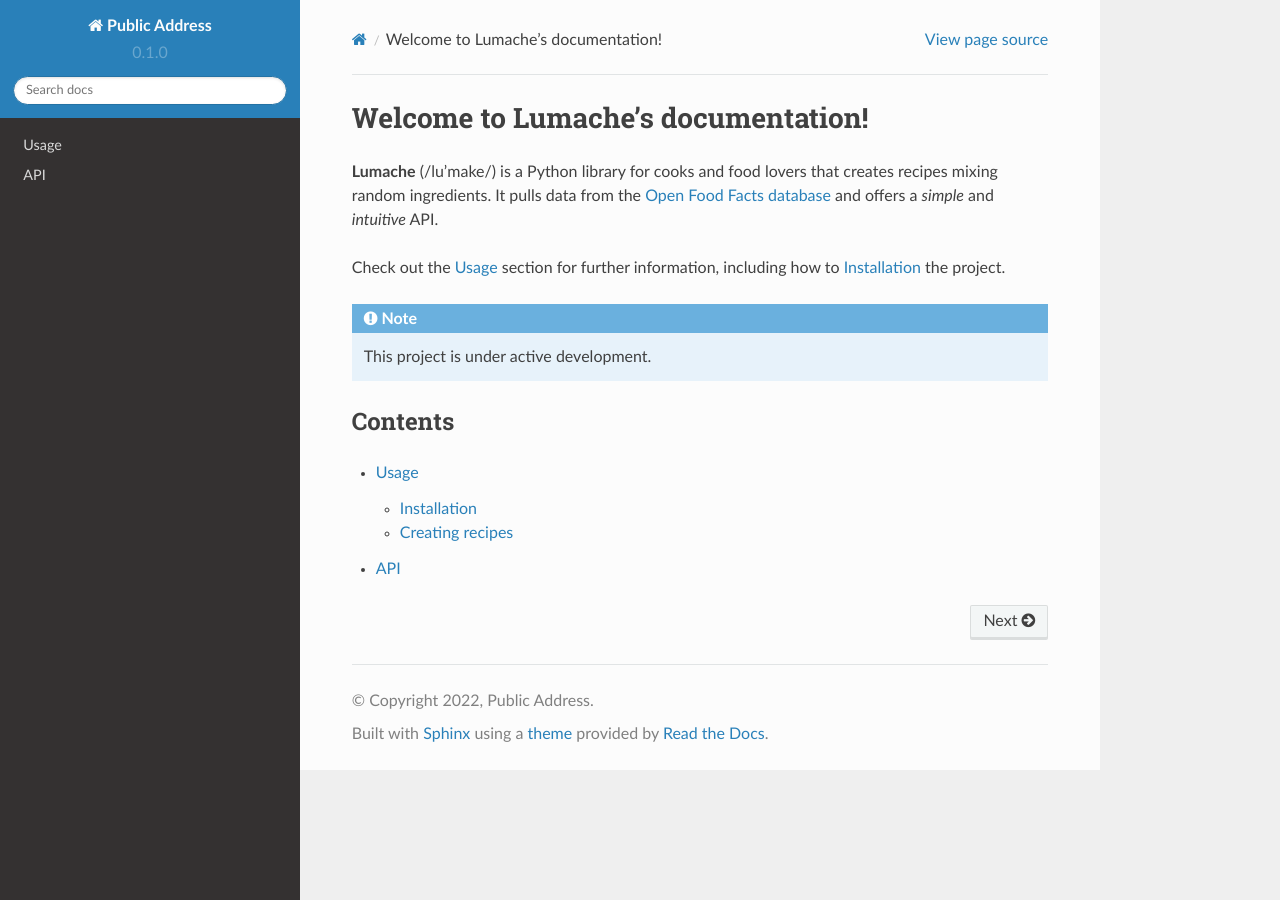
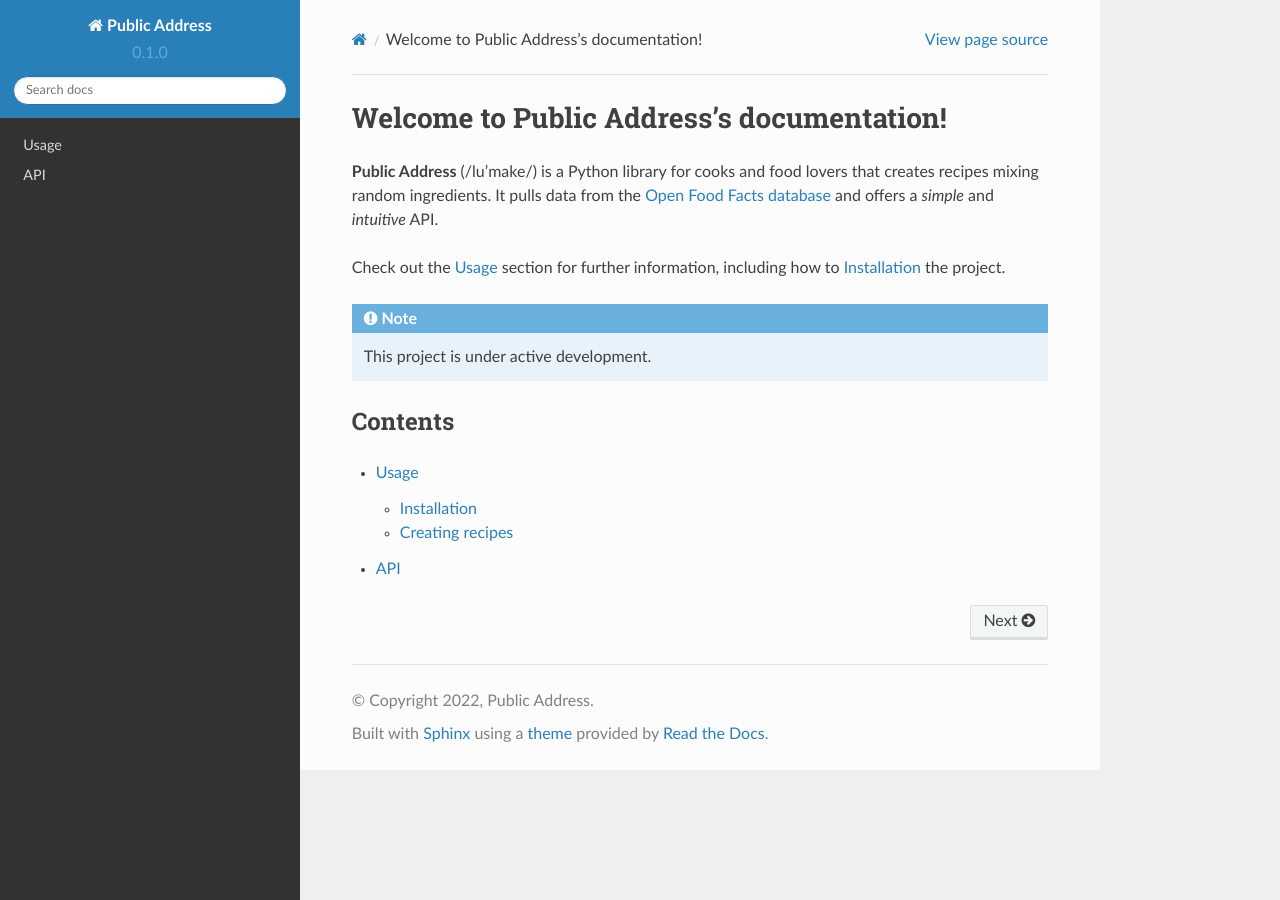
Before and after one commit to Public-Address/docs, a Sphinx documentation site: the page built from docs/source/index.rst, in a window 1280 px wide. Built offline with Sphinx 7.4.7 and the Read the Docs theme 2.0.0, drawn with Linux system fonts in a browser that asks for light colours.

Commit message:
Fixed names

```diff
--- a/docs/source/index.rst
+++ b/docs/source/index.rst
@@ -1,7 +1,7 @@
-Welcome to Lumache's documentation!
+Welcome to Public Address's documentation!
 ===================================
 
-**Lumache** (/lu'make/) is a Python library for cooks and food lovers
+**Public Address** (/lu'make/) is a Python library for cooks and food lovers
 that creates recipes mixing random ingredients.
 It pulls data from the `Open Food Facts database <https://world.openfoodfacts.org/>`_
 and offers a *simple* and *intuitive* API.
--- a/pyproject.toml
+++ b/pyproject.toml
@@ -3,6 +3,6 @@ requires = ["flit_core >=3.2,<4"]
 build-backend = "flit_core.buildapi"
 
 [project]
-name = "lumache"
-authors = [{name = "Graziella", email = "graziella@lumache"}]
+name = "publicaddress"
+authors = [{name = "Public Address", email = "hamama@publicaddress.com.au"}]
 dynamic = ["version", "description"]
```
Also changed, not shown: docs/source/usage.rst (+8 -0 lines), publicaddress.py (renamed from lumache.py).
